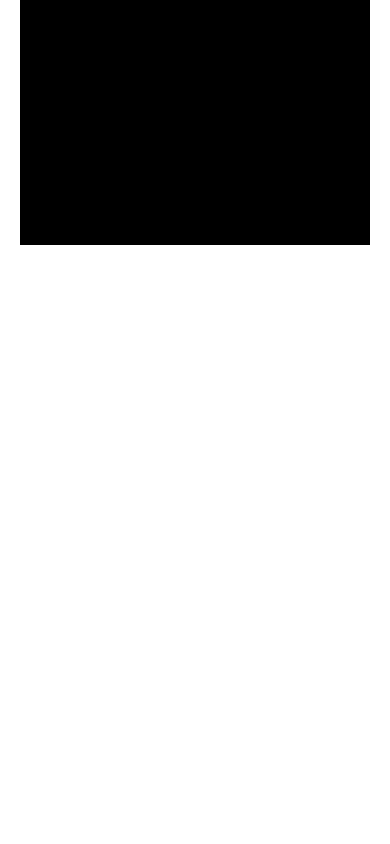
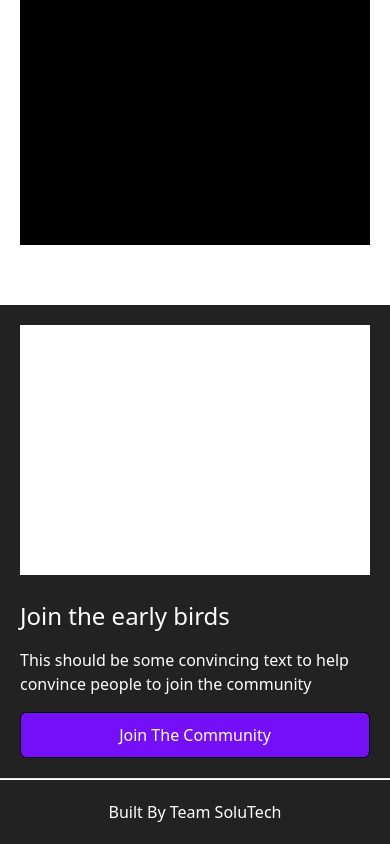
Before and after one commit to TechStarsCommunity/Techstars-Website, a React (Vite) app: page / in a window 390 px wide. Shown: the part 5633-6477 px from the top of the page. Before the commit the page ends 5938 px from the top, so only its background shows below. Built offline with nearby package versions, Linux system fonts and the light colour scheme.

Commit message:
done with the layout for the landing page

```diff
--- /dev/null
+++ b/src/components/Footer.jsx
@@ -0,0 +1,25 @@
+import React from 'react'
+
+const Footer = () => {
+    return (
+        <div className='w-full  bg-[#222222] '>
+            <div className="p-[20px] w-full flex flex-col md:flex-row gap-[25px] items-center justify-center   ">
+                <div className='w-full md:w-[250px] h-[250px] bg-[#fff]'></div>
+                <div className='w-full md:w-[50%] text-white grid gap-4'>
+                    <h2 className='text-2xl'>Join the early birds</h2>
+                    <p>This should be some convincing text
+                        to help convince people to join the community</p>
+                    <button className='px-[30px] py-[10px] rounded-md border text-white bg-[#750FF7] border-black'>
+                        Join The Community
+                    </button>
+                </div>
+            </div>
+            <hr className='bg-white h-[2px] w-full ' />
+            <div className="p-[20px] w-full flex flex-col md:flex-row gap-[25px] items-center justify-center text-white  ">
+                Built By Team SoluTech
+            </div>
+        </div>
+    )
+}
+
+export default Footer
--- a/src/page/LandingPage.jsx
+++ b/src/page/LandingPage.jsx
@@ -5,6 +5,7 @@
 import Reward from '../components/Reward';
 import Project from '../components/Project';
 import YourComponent from '../components/YourComponent';
+import Footer from '../components/Footer';
 
 const LandingPage = () => {
     return (
@@ -15,6 +16,7 @@
             <YourComponent />
             <Reward />
             <Project />
+            <Footer />
         </div>
     )
 }
```
